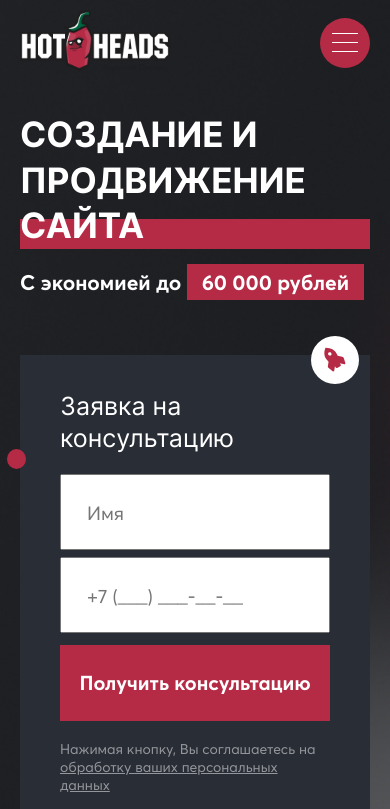
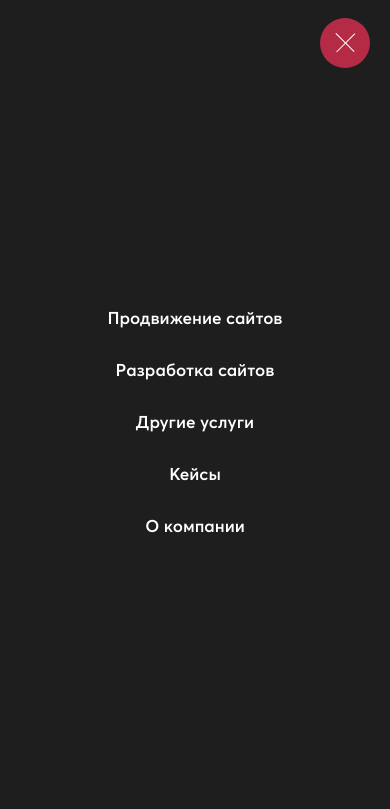
Before and after one commit to sayktiger/hotheads, a website: page src/index.html in a window 390 px wide. Both pictures are taken after a click on the element 345 px from the left and 42 px from the top of the page. Shown: the top 809 px of the page. Drawn offline with nearby package versions, Linux system fonts and the light colour scheme; files that its build step writes are made by us from their sources; files whose address does not match are found by name.

Commit message:
add mobile menu

```diff
--- a/src/index.html
+++ b/src/index.html
@@ -10,6 +10,22 @@
 </head>
 
 <body>
+
+    <div class="mobile-menu mob">
+        <div class="container">
+            <div class="mobile-menu__wrapper">
+                <div class="mobile-menu__text">
+                    <ul class="mobile-menu__list">
+                        <li class="mobile-menu__item"><a href="#" class="mobile-menu-menu acy-600 anim-opacity">Продвижение сайтов</a></li>
+                        <li class="mobile-menu__item"><a href="#" class="mobile-menu-menu acy-600 anim-opacity">Разработка сайтов</a></li>
+                        <li class="mobile-menu__item"><a href="#" class="mobile-menu-menu acy-600 anim-opacity">Другие услуги</a></li>
+                        <li class="mobile-menu__item"><a href="#" class="mobile-menu-menu acy-600 anim-opacity">Кейсы</a></li>
+                        <li class="mobile-menu__item"><a href="#" class="mobile-menu-menu acy-600 anim-opacity">О компании</a></li>
+                    </ul>
+                </div>
+            </div>
+        </div>
+    </div>
     <section class="hero">
         <div class="container">
             <nav class="nav">
@@ -240,7 +256,7 @@
     </section>
 
     <!-- Вариант #2 -->
-    <!-- <section class="privilege">
+    <section class="privilege">
         <div class="container">
             <div class="privilege__block">
                 <h2 class="privilege__title">Преимущества комплексной услуги  <span>«Создание и продвижение сайта»</span></h2>
@@ -288,7 +304,7 @@
                 </div>
             </div>
         </div>
-    </section> -->
+    </section>
 
     <section class="claim mob">
         <div class="container">
--- a/src/js/script.js
+++ b/src/js/script.js
@@ -1,5 +1,32 @@
 "use strict"
 document.addEventListener(`DOMContentLoaded`, () => {
+    // Мобильное меню
+    (function(){
+        const body = document.querySelector(`body`),
+          menu = document.querySelector(`.mobile-menu`),
+          burger = document.querySelector(`.nav__burger`),
+          mobileMenuLink = document.querySelectorAll(`.mobile-menu__item a`);
+
+
+      burger.addEventListener(`click`, (e) =>{
+
+
+        body.classList.toggle(`overflow`);
+        menu.classList.toggle(`mobile-menu__active`);
+        burger.classList.toggle(`nav__burger__active`);
+      });
+
+      mobileMenuLink.forEach((item) =>{
+        item.addEventListener(`click`, (e) =>{
+
+          body.classList.remove(`overflow`);
+          menu.classList.remove(`mobile-menu__active`);
+          burger.classList.remove(`nav__burger__active`);
+        });
+      });
+
+
+    }());
 
     //Табы
     const tabs = (headerSelector, tabSelector, contentSelector, activeClass, display = "block") =>{
--- a/src/sass/media/_mobile.scss
+++ b/src/sass/media/_mobile.scss
@@ -1,4 +1,4 @@
-@media (max-width: 576px) {
+@media (max-width: 568px) {
     .mob{
         display: block;
     }
@@ -798,4 +798,55 @@
         }
 
     }
+
+    .nav__burger {
+        position: fixed;
+        top: 18px;
+        right: 20px;
+        z-index: 5;
+        &__active{
+            span{
+                transition: all 0.3s;
+                &:nth-child(2){
+                    display: none;
+                }
+                &:nth-child(1){
+                    transform: rotate(45deg);
+                }
+                &:nth-child(3){
+                    transform: rotate(-45deg) translate(1px,0px);
+                }
+            }
+        }
+    }
+
+    .mobile-menu{
+        position: fixed;
+        background-color: $text-black;
+        width: 100%;
+        height: 100vh;
+        z-index: -5;
+        opacity: 0;
+        transition: all 0.3s;
+        display: flex;
+        justify-content: center;
+        align-items: center;
+        &__active{
+            z-index: 3;
+            opacity: 1;
+        }
+        &__item{
+            text-align: center;
+            &:not(:last-child){
+                margin-bottom: 30px;
+            }
+            a{
+                font-style: normal;
+                font-size: 17px;
+                line-height: 130%;
+                color: $white;
+                text-align: center;
+            }
+        }
+    }
 }
--- a/src/sass/variable/_variable.scss
+++ b/src/sass/variable/_variable.scss
@@ -71,3 +71,6 @@ $text-black:#1E1E1E;
 .mob{
     display: none;
 }
+.overflow{
+    overflow: hidden;
+}
```
Also changed, not shown: dist/css/style.min.css, dist/index.html, dist/js/script.js, src/css/style.css.
